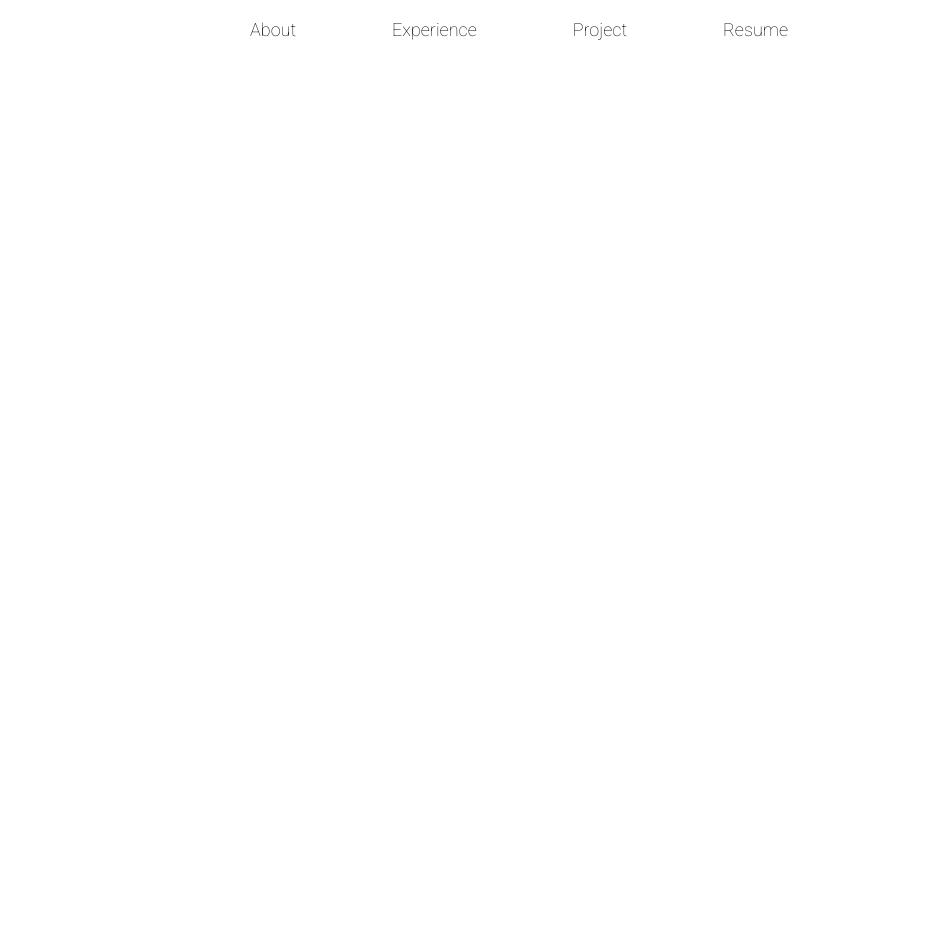
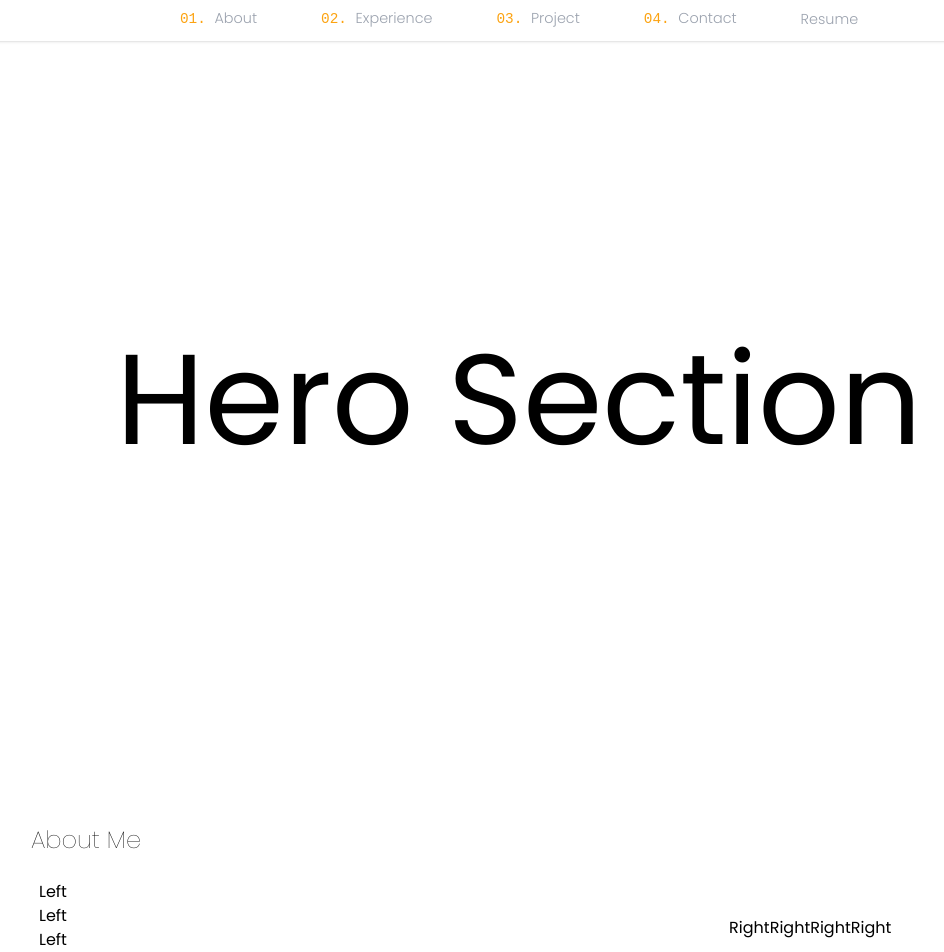
Before and after one commit to SaagarRaj/portfolio-test, a Next.js app: page / in a window 1280 px wide. Shown: the top 952 px of the page, without its empty margins (121-1065 px from the left). Before the commit the page ends 800 px from the top, so only its background shows below. Built offline with nearby package versions, Linux system fonts and the light colour scheme.

Commit message:
Navbar Design update

```diff
--- a/src/app/globals.css
+++ b/src/app/globals.css
@@ -1,4 +1,9 @@
+@import url("https://fonts.googleapis.com/css2?family=Poppins:ital,wght@0,100;0,200;0,300;0,400;0,500;0,600;0,700;0,800;0,900;1,100;1,200;1,300;1,400;1,500;1,600;1,700;1,800;1,900&family=Roboto:ital,wght@0,100;0,300;0,400;0,500;0,700;0,900;1,100;1,300;1,400;1,500;1,700;1,900&display=swap");
 @import url("https://fonts.googleapis.com/css2?family=Roboto:ital,wght@0,100;0,300;0,400;0,500;0,700;0,900;1,100;1,300;1,400;1,500;1,700;1,900&display=swap");
 @tailwind base;
 @tailwind components;
 @tailwind utilities;
+
+:root {
+  font-family: "Poppins", sans-serif;
+}
--- a/src/app/layout.tsx
+++ b/src/app/layout.tsx
@@ -2,7 +2,6 @@ import type { Metadata } from "next";
 import { Inter } from "next/font/google";
 import "./globals.css";
 
-const inter = Inter({ subsets: ["latin"] });
 
 export const metadata: Metadata = {
   title: "Portfolio",
@@ -17,7 +16,7 @@ export default function RootLayout({
 }>) {
   return (
     <html lang="en">
-      <body className={inter.className}>{children}</body>
+      <body className='font-Poppins '>{children}</body>
     </html>
   );
 }
--- a/src/app/page.tsx
+++ b/src/app/page.tsx
@@ -21,7 +21,7 @@ export default function Home() {
     <>
       <AnimatePresence>
         {showSplash && (
-          <SplashScreen quote="Every happiness is a hostage to fortune." author="Arthur Helps" />
+          <SplashScreen quote="Splash Screen" author="SRT" />
         )}
       </AnimatePresence>
 
--- a/src/components/MainPage/index.tsx
+++ b/src/components/MainPage/index.tsx
@@ -5,6 +5,39 @@ type Props = {}
 export const MainPage = (props: Props) => {
     return (
         <>
+            <section className=" h-[100vh]  mt-0">
+                <div className="w-[80%] mx-auto h-full">
+                    <div className="flex items-center justify-center h-full">
+                        <h1 className="text-[8rem]"> Hero Section</h1>
+                    </div>
+                </div>
+            </section>
+
+            <section className="flex items-center justify-center ">
+
+
+                <div className="flex flex-col items-start justify-startf h-[50vh] w-[80%] mx-auto p-6">
+
+                    <div className="w-full mb-4">
+                        <h1 className="text-2xl font-thin">About Me</h1>
+                    </div>
+                    <div className="flex w-full ">
+                        <div className="w-[60%] flex flex-col  m-2 ">
+                            <h1 className="">Left</h1>
+                            <h1 className="">Left</h1>
+                            <h1 className="">Left</h1>
+                            <h1 className="">Left</h1>
+                        </div>
+                        <div className="w-[40%] flex items-center justify-center m-2 ">
+                            <h1 className="">Right</h1>
+                            <h1 className="">Right</h1>
+                            <h1 className="">Right</h1>
+                            <h1 className="">Right</h1>
+                        </div>
+                    </div>
+                </div>
+
+            </section>
         </>
     )
 }
--- a/src/components/Navbar/index.tsx
+++ b/src/components/Navbar/index.tsx
@@ -3,13 +3,14 @@
 type Props = {}
 
 export const Navbar = (props: Props) => {
-    const NavItemsStyleClass = " p-4 border-b-2 border-transparent transition-all duration-300 hover:border-custom-yellow cursor-pointer"
+    const NavItemsStyleClass = " p-2 border-b-2 border-transparent transition-all duration-300 hover:border-custom-yellow cursor-pointer"
     return (
-        <nav>
-            <div className="flex items-center justify-center  gap-[4rem] font-roboto text-lg font-thin">
-                <p className={NavItemsStyleClass}> About </p>
-                <p className={NavItemsStyleClass}> Experience </p>
-                <p className={NavItemsStyleClass}> Project </p>
+        <nav className="fixed top-0 left-0 right-0  bg-white">
+            <div className="flex items-center justify-center  gap-[3rem]  text-[0.9rem] font-light text-gray-400 shadow">
+                <p className={NavItemsStyleClass}> <span className="text-custom-yellow font-robotoMono ">01. </span>About </p>
+                <p className={NavItemsStyleClass}> <span className="text-custom-yellow font-robotoMono ">02. </span>Experience </p>
+                <p className={NavItemsStyleClass}> <span className="text-custom-yellow font-robotoMono ">03. </span>Project </p>
+                <p className={NavItemsStyleClass}> <span className="text-custom-yellow font-robotoMono ">04. </span> Contact </p>
                 <p className={NavItemsStyleClass}> Resume </p>
             </div>
         </nav>
--- a/src/components/SplashScreen/index.tsx
+++ b/src/components/SplashScreen/index.tsx
@@ -21,14 +21,14 @@ const itemVariants = {
 const SplashScreen: React.FC<Props> = ({ quote, author }) => {
     return (
         <motion.div
-            className="fixed flex h-[100vh] w-[100%] bg-black text-white z-55 justify-center items-center overflow-hidden"
+            className="fixed z-40 flex h-[100vh] w-[100%] bg-black text-white z-55 justify-center items-center overflow-hidden"
             initial="hidden"
             animate="visible"
             exit="exit"
             variants={containerVariants}
         >
             <motion.div
-                className="flex flex-col gap-4  font-semibold font-serif text-center"
+                className="flex flex-col gap-4  font-semibold font-Poppins text-center"
                 variants={containerVariants}
             >
                 <motion.p className="text-3xl" variants={itemVariants}>{quote}</motion.p>
--- a/tailwind.config.ts
+++ b/tailwind.config.ts
@@ -1,3 +1,4 @@
+import { Poppins, Roboto } from "next/font/google";
 import type { Config } from "tailwindcss";
 
 const config: Config = {
@@ -11,9 +12,13 @@ const config: Config = {
       colors: {
         "custom-blue": "#14213D",
         "custom-yellow": "#FCA311",
-        "cutom-offWhite": "#E5E5E5",
+        "custom-offWhite": "#E5E5E5",
       },
-      fontFamily: { roboto: ["Roboto", "sans-serif"] },
+      fontFamily: {
+        roboto: ["Roboto", "sans-serif"],
+        Poppins: ["Poppins", "sans-serif"],
+        robotoMono: ["Roboto Mono", "monospace"],
+      },
       backgroundImage: {
         "gradient-radial": "radial-gradient(var(--tw-gradient-stops))",
         "gradient-conic":
```
